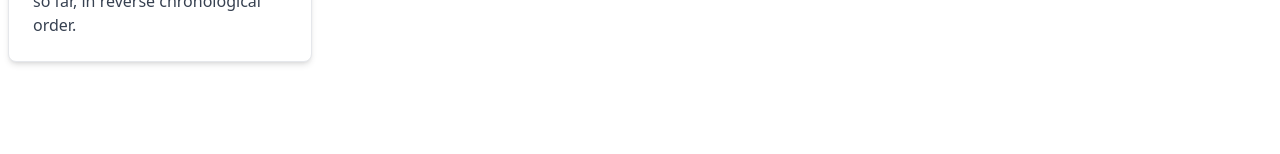
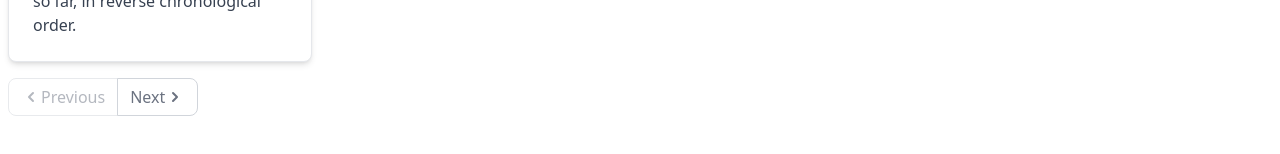
Before and after one commit to jacoyutorius/react-tailwind-flowbite, a React (Create React App) app: page / in a window 1280 px wide. Shown: the part 1362-1516 px from the top of the page. Built offline with nearby package versions, Linux system fonts and the light colour scheme.

Commit message:
paginationを付けた

```diff
--- a/src/App.tsx
+++ b/src/App.tsx
@@ -1,6 +1,6 @@
 import React, { useState } from 'react';
 import './App.css';
-import { Navbar, Button, Modal, Label, TextInput, Checkbox, Card, Footer } from "flowbite-react"
+import { Navbar, Button, Modal, Label, TextInput, Checkbox, Card, Pagination, Footer } from "flowbite-react"
 
 function createCard() {
   return (
@@ -150,8 +150,17 @@ function App() {
         </Navbar.Collapse>
       </Navbar>
 
-      <div className="grid grid-cols-1 mb-20 md:grid-cols-3 lg:grid-cols-4">
-        { Cards() }
+      <div className="grid grid-cols-1 md:grid-cols-3 lg:grid-cols-4">
+        {Cards()}
+      </div>
+
+      <div className="grid grid-cols-1 mb-20 ml-2 md:grid-cols-3 lg:grid-cols-4">
+        <Pagination
+          currentPage={1}
+          layout="navigation"
+          totalPages={100}
+          showIcons={true}
+          onPageChange={ () => { "do nothing" }} />
       </div>
 
       <Footer container={true} className="fixed bottom-0 left-0 z-20">
```
